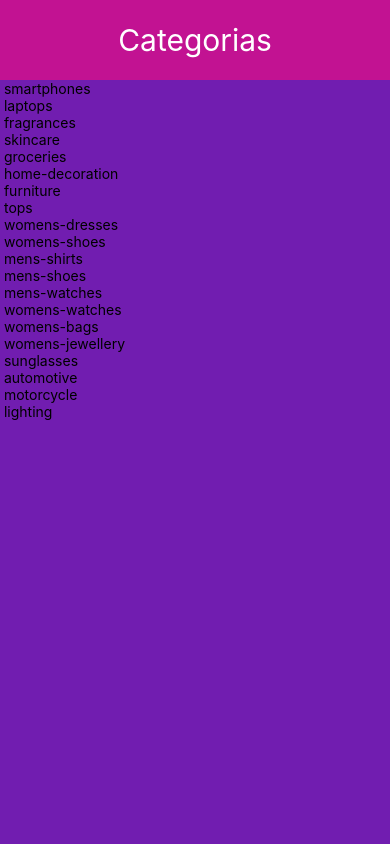
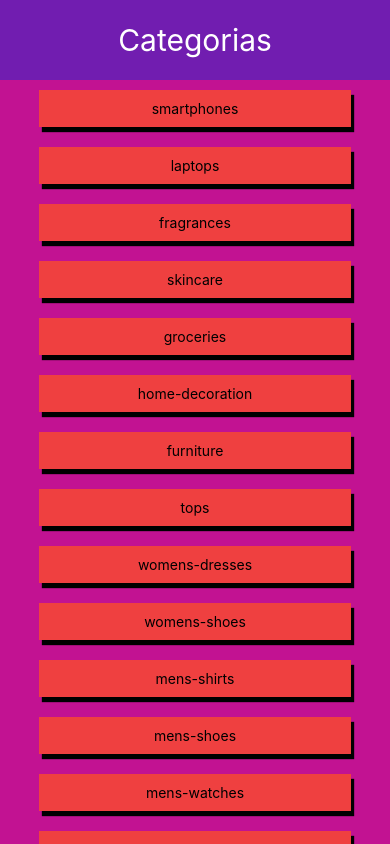
Before and after one commit to RocioIrigoyen/react-native-app, a React Native app: screen / in a window 390 px wide. Built offline with nearby package versions, Linux system fonts and the light colour scheme.

Commit message:
add CategoryItem

```diff
--- a/App.js
+++ b/App.js
@@ -1,6 +1,6 @@
 import { StyleSheet, Text, View } from 'react-native';
 
-import { colors } from './src/global/Colors';
+import { colors } from './src/global/colors';
 import Home from './src/screens/Home';
 import ItemListCategory from './src/screens/ItemListCategory';
 import ItemDetail from './src/screens/ItemDetail';
@@ -17,7 +17,7 @@
 const styles = StyleSheet.create({
   container: {
     flex: 1,
-    backgroundColor: colors.violet1,
+    backgroundColor: colors.pink1,
     alignItems: 'center',
     justifyContent: 'start',
   },
--- a/src/components/Categories.js
+++ b/src/components/Categories.js
@@ -1,5 +1,6 @@
 import { FlatList, StyleSheet, Text, View } from 'react-native'
 import categories from "../data/categories.json"
+import CategoryItem from './CategoryItem'
 
 const Categories = () => {
   return (
@@ -8,7 +9,7 @@
         style={styles.container}
         data = {categories}
         keyExtractor={item => item}
-        renderItem={({item}) => <View><Text> {item} </Text></View> }
+        renderItem={({item}) => <CategoryItem category={item}/> }
         />
     </View>
   )
--- /dev/null
+++ b/src/components/CategoryItem.js
@@ -0,0 +1,31 @@
+import { Pressable, StyleSheet, Text, View } from 'react-native'
+import React from 'react'
+import { colors } from '../global/colors'
+import CardShadow from '../wrapper/CardShadow'
+
+const CategoryItem = ({category}) => {
+  return (
+    <Pressable onPress={()=>console.log(category)}>
+        <CardShadow style={styles.container}>
+        <Text style={styles.text}>{category}</Text>
+        </CardShadow>
+    </Pressable>
+  )
+}
+
+export default CategoryItem
+
+const styles = StyleSheet.create({
+    container: {
+        backgroundColor: colors.red1,
+        margin: 10,
+        padding: 10,
+        width: "80%",
+        alignItems: "center",
+        justifyContent:"center",
+        marginHorizontal: "10%",
+    },
+    text: {
+
+    }
+})
--- a/src/components/Header.js
+++ b/src/components/Header.js
@@ -1,5 +1,5 @@
 import { StyleSheet, Text, View } from 'react-native'
-import { colors } from '../global/Colors'
+import { colors } from '../global/colors'
 
 const Header = ({title = "Categorias"}) => {
   return (
@@ -17,7 +17,7 @@
         width: "100%",
         justifyContent: "center",
         alignItems: "center",
-        backgroundColor: colors.pink1,
+        backgroundColor: colors.violet1,
     },
     text: {
         fontSize: 30,
--- a/src/global/colors.js
+++ b/src/global/colors.js
@@ -1,5 +1,7 @@
 export const colors = {
     pink1: "#C21292",
     violet1: "#711DB0",
+    red1: "#EF4040",
+    yellow1: "#FFA732",
 
 }
--- /dev/null
+++ b/src/wrapper/CardShadow.js
@@ -0,0 +1,25 @@
+import { StyleSheet, Text, View } from 'react-native'
+
+
+const CardShadow = ({children, style}) => {
+  return (
+    <View style={{...styles.container, ...style}}>
+      {children}
+    </View>
+  )
+}
+
+export default CardShadow
+
+const styles = StyleSheet.create({
+    container: {
+        shadowColor: "black",
+        shadowOffset: {
+            height: 5,
+            width: 3,
+        },
+        elevation: 10,
+        shadowOpacity: 1,
+        shadowRadius: 1,
+    }
+})
```
